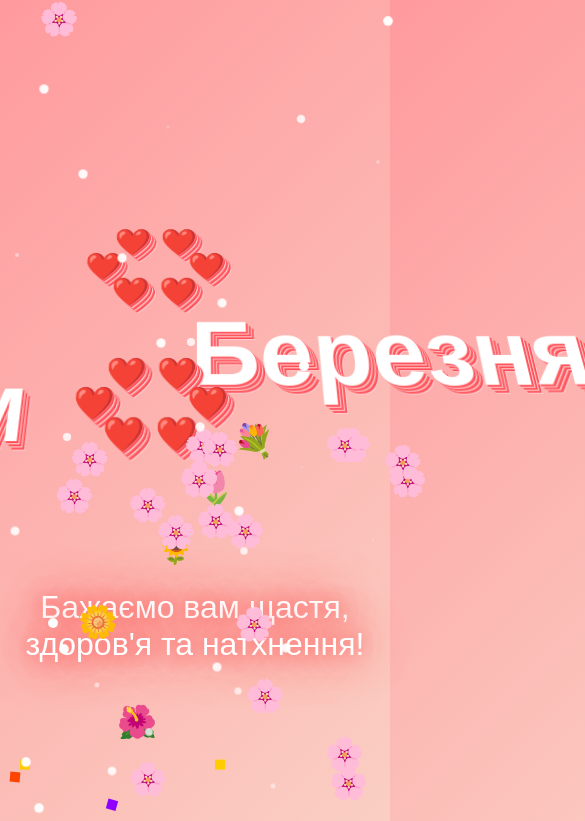
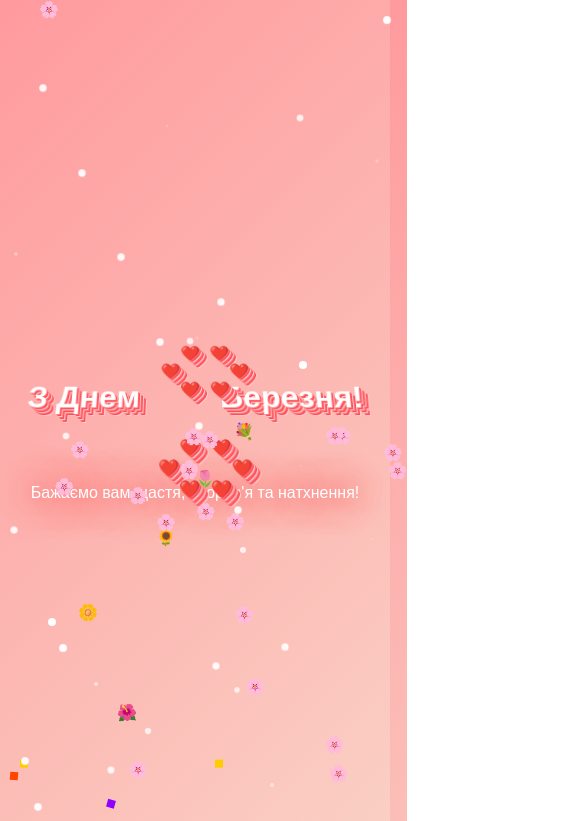
Before and after one commit to Demetrius20225/mart8, a plain HTML site: page index.html in a window 390 px wide. Shown: the top 821 px of the page, 585 px wide, since content can reach past the window. Drawn offline with Linux system fonts and the light colour scheme.

Commit message:
Update index.html

```diff
--- a/index.html
+++ b/index.html
@@ -25,7 +25,7 @@
         }
 
         h1 {
-            font-size: 6rem;
+            font-size: 4rem;
             animation: bounce 2s infinite;
             display: flex;
             align-items: center;
@@ -49,12 +49,12 @@
         .eight {
             display: inline-block;
             position: relative;
-            width: 150px;
-            height: 280px;
+            width: 100px;
+            height: 180px;
         }
 
         .eight .heart {
-            font-size: 2rem;
+            font-size: 1.5rem;
             color: #ff6b6b;
             animation: float 3s ease-in-out infinite;
             position: absolute;
@@ -80,7 +80,7 @@
 
         .flower {
             position: absolute;
-            font-size: 2rem;
+            font-size: 1.5rem;
             animation: fall linear infinite;
         }
 
@@ -92,8 +92,8 @@
 
         .confetti {
             position: absolute;
-            width: 10px;
-            height: 10px;
+            width: 8px;
+            height: 8px;
             background-color: #ffcc00;
             animation: confetti-fall 5s linear infinite;
         }
@@ -109,8 +109,8 @@
 
         .sparkle {
             position: absolute;
-            width: 10px;
-            height: 10px;
+            width: 8px;
+            height: 8px;
             background-color: #fff;
             border-radius: 50%;
             animation: sparkle 1.5s infinite;
@@ -128,7 +128,7 @@
         }
 
         .glow {
-            font-size: 2rem;
+            font-size: 1.5rem;
             text-shadow: 0 0 10px #ff6b6b, 0 0 20px #ff6b6b, 0 0 30px #ff6b6b;
             animation: glow 2s infinite alternate;
         }
@@ -143,12 +143,67 @@
         }
 
         .text-3d {
-            font-size: 6rem;
+            font-size: 4rem;
             color: #fff;
             text-shadow: 1px 1px 0 #ff6b6b, 2px 2px 0 #ff4757, 3px 3px 0 #ffcccc,
                          4px 4px 0 #ff6b6b, 5px 5px 0 #ff4757, 6px 6px 0 #ffcccc,
                          7px 7px 0 #ff6b6b, 8px 8px 0 #ff4757, 9px 9px 0 #ffcccc;
             transform: perspective(500px) rotateX(20deg);
+        }
+
+        /* Медіа-запити для мобільних пристроїв */
+        @media (max-width: 768px) {
+            h1 {
+                font-size: 3rem;
+            }
+
+            .text-3d {
+                font-size: 3rem;
+            }
+
+            .eight {
+                width: 80px;
+                height: 140px;
+            }
+
+            .eight .heart {
+                font-size: 1.2rem;
+            }
+
+            .flower {
+                font-size: 1.2rem;
+            }
+
+            .glow {
+                font-size: 1.2rem;
+            }
+        }
+
+        @media (max-width: 480px) {
+            h1 {
+                font-size: 2rem;
+            }
+
+            .text-3d {
+                font-size: 2rem;
+            }
+
+            .eight {
+                width: 60px;
+                height: 100px;
+            }
+
+            .eight .heart {
+                font-size: 1rem;
+            }
+
+            .flower {
+                font-size: 1rem;
+            }
+
+            .glow {
+                font-size: 1rem;
+            }
         }
     </style>
 </head>
@@ -158,20 +213,20 @@
             З Днем
             <div class="eight">
                 <!-- Верхнє коло вісімки -->
-                <div class="heart" style="top: 0; left: 50px;">❤️</div>
-                <div class="heart" style="top: 0; left: 100px;">❤️</div>
-                <div class="heart" style="top: 30px; left: 20px;">❤️</div>
-                <div class="heart" style="top: 30px; left: 130px;">❤️</div>
-                <div class="heart" style="top: 60px; left: 50px;">❤️</div>
-                <div class="heart" style="top: 60px; left: 100px;">❤️</div>
+                <div class="heart" style="top: 0; left: 30px;">❤️</div>
+                <div class="heart" style="top: 0; left: 60px;">❤️</div>
+                <div class="heart" style="top: 20px; left: 10px;">❤️</div>
+                <div class="heart" style="top: 20px; left: 80px;">❤️</div>
+                <div class="heart" style="top: 40px; left: 30px;">❤️</div>
+                <div class="heart" style="top: 40px; left: 60px;">❤️</div>
 
                 <!-- Нижнє коло вісімки -->
-                <div class="heart" style="top: 150px; left: 50px;">❤️</div>
-                <div class="heart" style="top: 150px; left: 100px;">❤️</div>
-                <div class="heart" style="top: 180px; left: 20px;">❤️</div>
-                <div class="heart" style="top: 180px; left: 130px;">❤️</div>
-                <div class="heart" style="top: 210px; left: 50px;">❤️</div>
-                <div class="heart" style="top: 210px; left: 100px;">❤️</div>
+                <div class="heart" style="top: 100px; left: 30px;">❤️</div>
+                <div class="heart" style="top: 100px; left: 60px;">❤️</div>
+                <div class="heart" style="top: 120px; left: 10px;">❤️</div>
+                <div class="heart" style="top: 120px; left: 80px;">❤️</div>
+                <div class="heart" style="top: 140px; left: 30px;">❤️</div>
+                <div class="heart" style="top: 140px; left: 60px;">❤️</div>
             </div>
             Березня!
         </h1>
```
